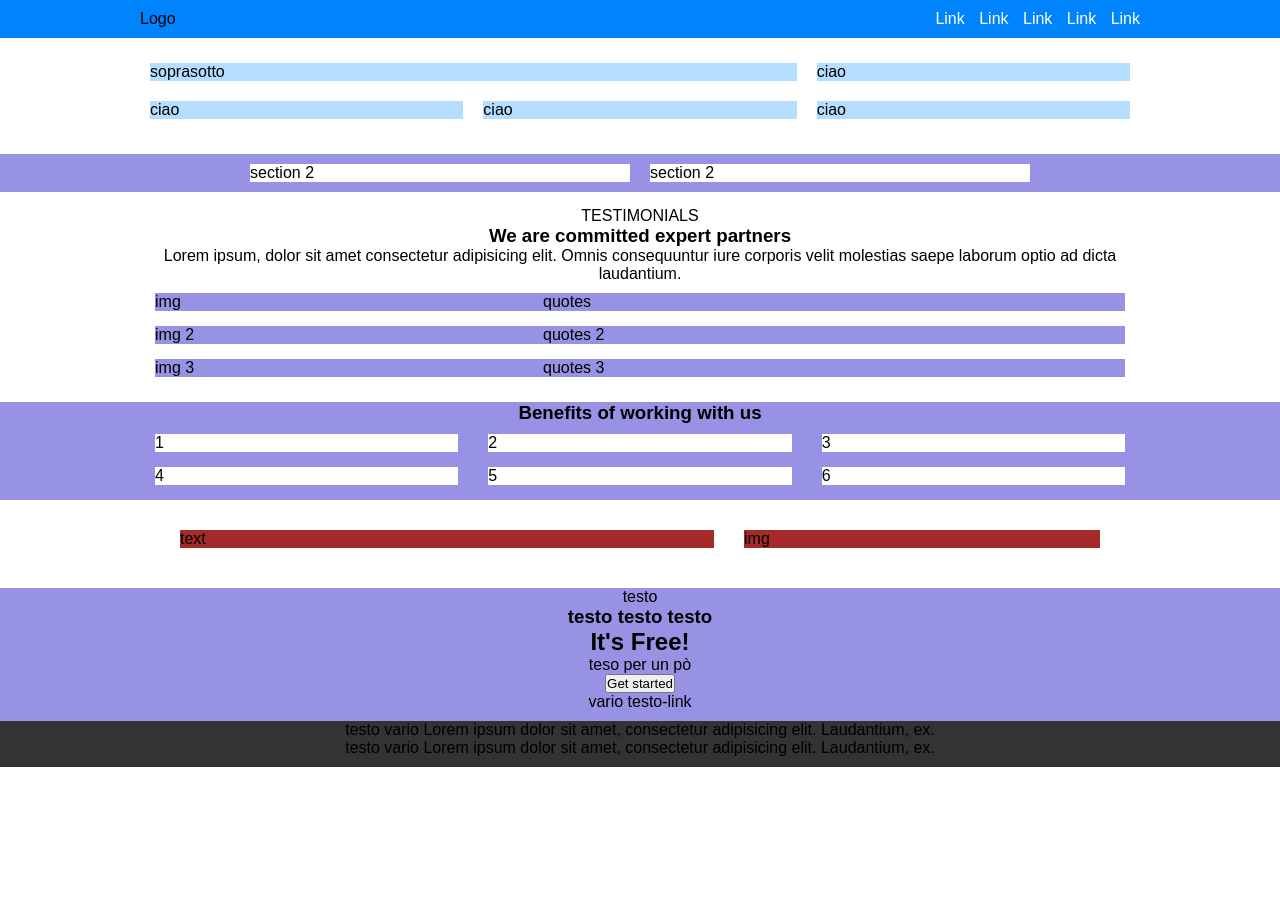
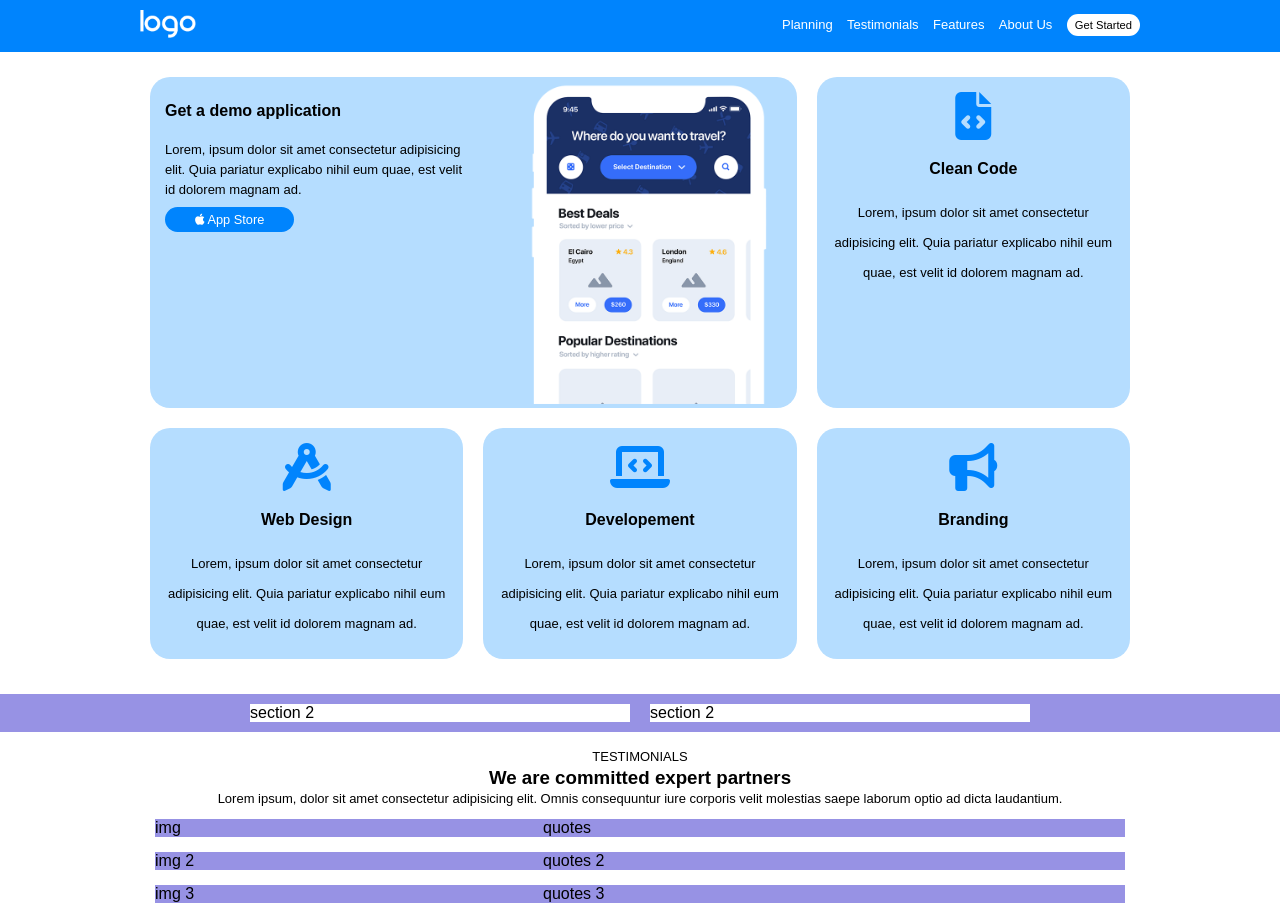
Before and after one commit to Michela30/htmlcss-responsive-layout, a plain HTML site: page index.html in a window 1280 px wide. Shown: the top 906 px of the page. Before the commit the page ends 800 px from the top, so only its background shows below. Drawn offline with Linux system fonts and the light colour scheme.

Commit message:
prima sez del main contenuti

```diff
--- a/css/general.css
+++ b/css/general.css
@@ -31,3 +31,8 @@ COLOR
     text-align: center;
     padding-bottom: 0.625rem;
 }
+
+p{
+    font-size: small;
+    line-height: 1.25rem;
+}
--- /dev/null
+++ b/css/icons-link.css
@@ -0,0 +1,35 @@
+/*
+ICONS
+*/
+.fa-bars{
+    color: white;
+    padding-top: 0.3125rem;
+}
+
+.card-text i{
+    font-size: 3em;
+    color: var(--first-color);
+    padding-top: 15px;
+}
+/*
+BUTTONS
+*/
+
+header #white-button a{
+    color: black;
+    background-color: white;
+    padding: 0.3125rem 0.5rem;
+    border-radius: 3.125rem;
+    font-size: 0.7em;
+    white-space: nowrap;
+}
+
+main .blue-button {
+    color: white;
+    background-color: var(--first-color);
+    padding: 0.3125rem 1.875rem;
+    border-radius: 3.125rem;
+    font-size: 0.8em;
+    text-decoration: none;
+    white-space: nowrap;
+}
--- a/css/style.css
+++ b/css/style.css
@@ -1,4 +1,5 @@
 @import url(reset.css);
+@import url(icons-link.css);
 @import url(general.css);
 
 
@@ -26,9 +27,14 @@ header{
     padding-left: 0.625rem;
 }
 
-.nav-bar-menu ul li a{
+.nav-bar-menu ul li a {
     color: white;
     text-decoration: none;
+    font-size: small;
+}
+
+.logo img{
+    width: 70%;
 }
 
 
@@ -58,6 +64,24 @@ main section:nth-of-type(even){
     width: calc(100% - 1.25rem);
     margin: 0.625rem 0.625rem;
     background-color: var(--first-color-light);
+    border-radius: 20px;
+}
+.card-content-left{
+    padding: 0.9375rem 0.9375rem;
+}
+.card-content-left >*{
+    padding-top: 0.625rem;
+    padding-bottom: 0.625rem;
+}
+.card-content-right img{
+    width: 80%;
+}
+.card-content-right{
+    padding-left: 0.9375rem;
+}
+
+.card-text >*{
+    padding: 0.625rem;
 }
 
 .row{
@@ -92,7 +116,7 @@ main section:nth-of-type(even){
 
 .text-about-us, .img-about-us{
     width: 100%;
-    margin-bottom: 15px;
+    margin-bottom: 0.9375rem;
     background-color: brown;
 }
 /*
@@ -100,10 +124,12 @@ FOOTER
 */
 .footer-top{
     background-color: var(--main-color);
+    padding: 1.875rem;
 }
 
 .footer-bottom{
     background-color: var(--footer-color);
+    padding: 1.875rem;
 }
 
 
@@ -132,6 +158,13 @@ MEDIA QUERY da Mobile first
         width: calc(((100% / 3) *2) - 1.25rem);
     }
 
+    .card-text p{
+        line-height: 30px;
+    }
+
+    .card-content-right img{
+        width: 50%;
+    }
     .people-cards{
         display: flex;
     }
@@ -172,11 +205,15 @@ MEDIA QUERY da Mobile first
     }
     .nav-bar-menu{
         display: block;
+        padding-top: 5px;
     }
 
     /* MAIN */
     .card:first-child{
         display: flex;
+    }
+    .card-content-right img{
+        width: 100%;
     }
     .row{
         align-items: flex-end;
@@ -190,10 +227,10 @@ MEDIA QUERY da Mobile first
         margin: 0 0.9375rem 0.9375rem;
     }
     .text-about-us{
-        margin-left: 25px;
+        margin-left: 1.5625rem;
     }
     .img-about-us{
-        margin-right: 25px;
+        margin-right: 1.5625rem;
     }
 
     /* FOOTER */
--- a/index.html
+++ b/index.html
@@ -20,29 +20,29 @@
             <div class="header-nav-bar">
 
                 <div class="logo">
-                    Logo
+                    <img src="img/logo.png" alt="Logo">
                 </div>
 
                 <div class="hamburger-menu">
-                    Hamb
+                    <i class="fa-solid fa-bars"></i>
                 </div>
 
                 <nav class="nav-bar-menu">
                     <ul>
                         <li>
-                            <a href=""> Link </a>
+                            <a href=""> Planning </a>
                         </li>
                         <li>
-                            <a href=""> Link </a>
+                            <a href=""> Testimonials </a>
                         </li>
                         <li>
-                            <a href=""> Link </a>
+                            <a href=""> Features </a>
                         </li>
                         <li>
-                            <a href=""> Link </a>
+                            <a href=""> About Us </a>
                         </li>
-                        <li>
-                            <a href=""> Link </a>
+                        <li id="white-button">
+                            <a href=""> Get Started </a>
                         </li>
                     </ul>
                 </nav>
@@ -61,28 +61,69 @@
 
                         <div class="card">
                             <div class="card-content-left">
-                                sopra
+                                <h4>
+                                    Get a demo application
+                                </h4>
+                                <p>
+                                    Lorem, ipsum dolor sit amet consectetur adipisicing elit. Quia pariatur explicabo nihil eum quae, est velit id dolorem magnam ad.
+                                </p>
+                                <a class="blue-button" href="">
+                                    <i class="fa-brands fa-apple"></i>
+                                    App Store
+                                </a>
                             </div>
                             <div class="card-content-right">
-                                sotto
+                                <img src="img/phone.png" alt="Phone">
                             </div>
 
                         </div>
 
-                        <div class="card">
-                            ciao
+                        <div class="card text-center">
+                            <div class="card-text">
+                                <i class="fa-solid fa-file-code"></i>
+                                <h4>
+                                    Clean Code
+                                </h4>
+                                <p>
+                                    Lorem, ipsum dolor sit amet consectetur adipisicing elit. Quia pariatur explicabo nihil eum quae, est velit id dolorem magnam ad.
+                                </p>
+                            </div>
                         </div>
 
-                        <div class="card">
-                            ciao
+                        <div class="card text-center">
+                            <div class="card-text">
+                                <i class="fa-solid fa-compass-drafting"></i>
+                                <h4>
+                                    Web Design
+                                </h4>
+                                <p>
+                                    Lorem, ipsum dolor sit amet consectetur adipisicing elit. Quia pariatur explicabo nihil eum quae, est velit id dolorem magnam ad.
+                                </p>
+                            </div>
                         </div>
 
-                        <div class="card">
-                            ciao
+                        <div class="card text-center">
+                            <div class="card-text">
+                                <i class="fa-solid fa-laptop-code"></i>
+                                <h4>
+                                    Developement
+                                </h4>
+                                <p>
+                                    Lorem, ipsum dolor sit amet consectetur adipisicing elit. Quia pariatur explicabo nihil eum quae, est velit id dolorem magnam ad.
+                                </p>
+                            </div>
                         </div>
 
-                        <div class="card">
-                            ciao
+                        <div class="card text-center">
+                            <div class="card-text">
+                                <i class="fa-solid fa-bullhorn"></i>
+                                <h4>
+                                    Branding
+                                </h4>
+                                <p>
+                                    Lorem, ipsum dolor sit amet consectetur adipisicing elit. Quia pariatur explicabo nihil eum quae, est velit id dolorem magnam ad.
+                                </p>
+                            </div>
                         </div>
 
                     </div>
```
